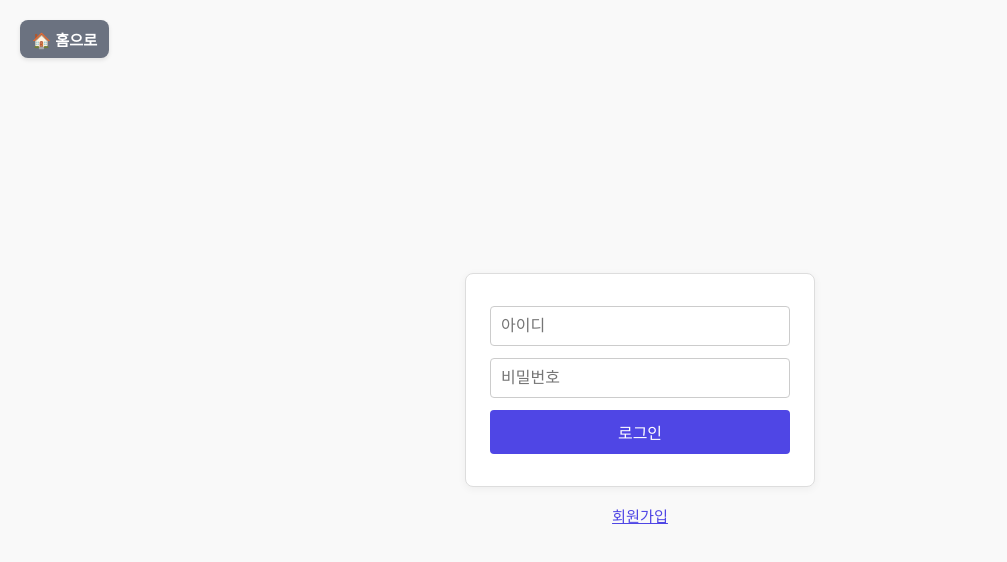
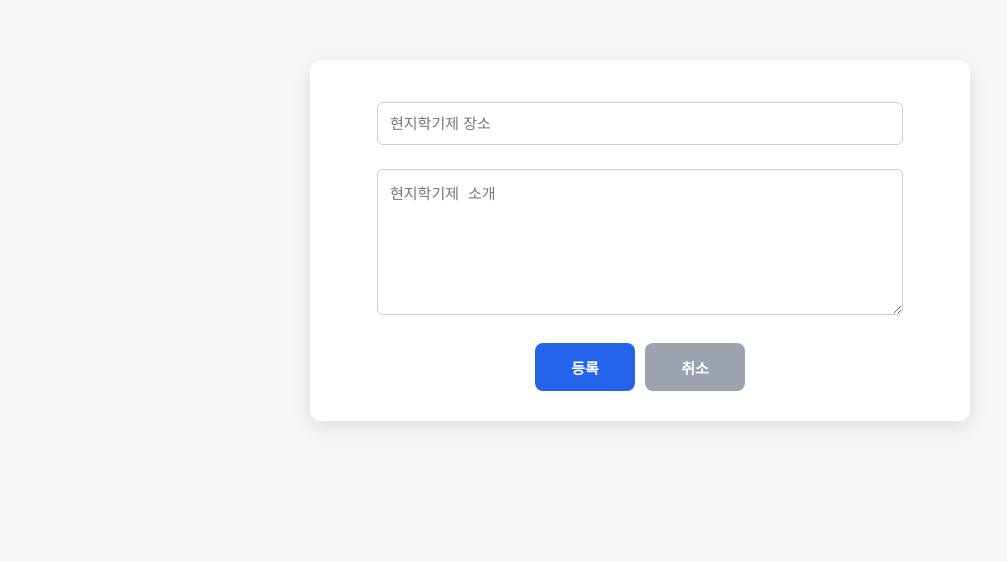
Before and after one commit to 6ReactTeamproject/test, a React (Vite) app: page /intro/new in a window 1280 px wide. Before the commit this address led to /login. Shown: the top 562 px of the page, without its empty margins (0-1007 px from the left). Built offline with nearby package versions, Linux system fonts and the light colour scheme.

Commit message:
생성 버튼 분리

```diff
--- a/db.json
+++ b/db.json
@@ -39,6 +39,14 @@
       "role": "",
       "profileImage": "사진링크",
       "introduction": "추가설명"
+    },
+    {
+      "name": "asdf",
+      "role": "",
+      "profileImage": "",
+      "introduction": "asdf",
+      "authorId": "1",
+      "id": "0eGyW-u"
     }
   ],
   "semester": [
--- a/src/AppRouter.jsx
+++ b/src/AppRouter.jsx
@@ -1,6 +1,6 @@
 import { Routes, Route } from "react-router-dom";
 import TravelIntro from "./components/Travel/TravelIntro";
-import CreateTravelIntro from "./components/Travel/CreateTravelIntro";
+import CreateButton from "./components/Travel/CreateButton.jsx";
 import DetailTravel from "./components/Travel/DetailTravel";
 
 // 팀 소개 관련 컴포넌트
@@ -17,6 +17,7 @@ import WritePost from "./components/Comment/WritePost";
 import Home from "./Home.jsx";
 import Login from "./components/Login/Login.jsx";
 import Signup from "./components/Login/Signup.jsx";
+import CreateTravelIntro from "./components/Travel/CreateTravelIntro.jsx";
 
 export default function AppRouter({ user, setUser }) {
   return (
--- a/src/api/fetch.js
+++ b/src/api/fetch.js
@@ -16,15 +16,21 @@ export async function apiQuery(endpoint, queryObj) {
 }
 
 // POST: 데이터 생성
-export async function apiPost(endpoint, data) {
-  const res = await fetch(`${API_BASE}/${endpoint}`, {
+export async function apiPost(table, data, onSuccess) {
+  const res = await fetch(`${API_BASE}/${table}`, {
     method: "POST",
     headers: { "Content-Type": "application/json" },
     body: JSON.stringify(data),
   });
+
   if (!res.ok) throw new Error("POST 실패");
-  return await res.json();
+
+  const result = await res.json();
+
+  if (onSuccess) onSuccess();
+  return result;
 }
+
 
 // PUT: 전체 수정
 export async function apiPut(endpoint, id, data) {
--- a/src/components/Member/CreateMember.jsx
+++ b/src/components/Member/CreateMember.jsx
@@ -26,10 +26,6 @@ function CreateMember() {
     }).then(() => {
       alert("멤버가 생성되었습니다.");
       navigate("/team");
-      setMemberName("");
-      setMemberPicture("");
-      setMemberRole("");
-      setMemberContent("");
     });
   };
 
--- a/src/components/Travel/CreateButton.jsx
+++ b/src/components/Travel/CreateButton.jsx
@@ -0,0 +1,54 @@
+import { useState, Children, cloneElement } from "react";
+import { useNavigate } from "react-router-dom";
+import { useUser } from "../Travel/UserContext";
+import { apiPost } from "../../api/fetch";
+import './travel.css';
+
+export default function CreateButton({ table, redirect, empty, children }) {
+  const [inputs, setInputs] = useState({});
+  const navigate = useNavigate();
+  const { user } = useUser();
+
+  const handleChange = (e) => {
+    const { name, value } = e.target;
+    setInputs(prev => ({ ...prev, [name]: value }));
+  };
+
+  const handleSubmit = async () => {
+    if (!empty(inputs)) {
+      alert("필수 항목을 입력해주세요.");
+      return;
+    }
+
+    try {
+      await apiPost(table, {
+        ...inputs,
+        authorId: user.id,
+      }, () => {
+        alert("게시글이 생성되었습니다.");
+        navigate(redirect);
+      });
+    } catch (error) {
+      alert("게시글 생성에 실패했습니다.");
+      console.error(error);
+    }
+  };
+
+  const enhancedChildren = Children.map(children, (child) => {
+    if (!child?.props?.name) return child;
+    return cloneElement(child, {
+      value: inputs[child.props.name] || "",
+      onChange: handleChange,
+    });
+  });
+
+  return (
+    <div className="form-container">
+      {enhancedChildren}
+      <div className="button-group">
+        <button onClick={handleSubmit} className="add-button">등록</button>
+        <button onClick={() => navigate(redirect)} className="cancel-button">취소</button>
+      </div>
+    </div>
+  );
+}
--- a/src/components/Travel/CreateTravelIntro.jsx
+++ b/src/components/Travel/CreateTravelIntro.jsx
@@ -1,68 +1,16 @@
-import { useState, useEffect } from "react";
-import { useNavigate } from "react-router-dom";
-import { useUser } from "./UserContext";
-import './travel.css';
+import CreateButton from "./CreateButton";
 
 export default function CreateTravelIntro() {
-  const [travelTitle, setTravelTitle] = useState("");
-  const [travelContent, setTravelContent] = useState("");
-  const [imgLink, setImgLink] = useState("");
-  const navigate = useNavigate();
-  const { user } = useUser();
-
-  const defaultImageUrl = "https://plus.unsplash.com/premium_photo-1666700698920-d2d2bba589f8?q=80&w=3132&auto=format&fit=crop&ixlib=rb-4.1.0&ixid=M3wxMjA3fDB8MHxwaG90by1wYWdlfHx8fGVufDB8fHx8fA%3D%3D";
-
-  useEffect(() => {
-    if (!user) {
-      navigate("/login");
-      alert("로그인이 필요한 기능입니다.");
-    }
-  }, []);
-
-  function handleCreatePost() {
-    if (!travelTitle.trim() || !travelContent.trim()) {
-      alert("제목과 소개는 필수 입력입니다.");
-      return;
-    }
-
-    const imageToUse = imgLink.trim() || defaultImageUrl;
-
-    fetch("http://localhost:3001/semester", {
-      method: "POST",
-      headers: { "Content-Type": "application/json" },
-      body: JSON.stringify({
-        title: travelTitle,
-        description: travelContent,
-        imageUrl: imageToUse,
-        authorId: user.id
-      }),
-    }).then(() => {
-      alert("게시글이 생성되었습니다.");
-      navigate("/intro");
-    });
-  }
-
   return (
-    <div className="form-container">
-      <input
-        value={travelTitle}
-        onChange={(e) => setTravelTitle(e.target.value)}
-        placeholder="현지학기제 장소"
-      />
-      <input
-        value={imgLink}
-        onChange={(e) => setImgLink(e.target.value)}
-        placeholder="이미지 링크 입력"
-      />
-      <textarea
-        value={travelContent}
-        onChange={(e) => setTravelContent(e.target.value)}
-        placeholder="현지학기제 소개"
-      />
-      <div className="button-group">
-        <button onClick={handleCreatePost} className="add-button">등록</button>
-        <button onClick={() => navigate("/intro")} className="cancel-button">취소</button>
-      </div>
-    </div>
+    <CreateButton
+      table="semester"
+      redirect="/intro"
+      empty={(data) => data.title?.trim() && data.description?.trim()}
+    >
+      <>
+        <input name="title" placeholder="현지학기제 장소" />
+        <textarea name="description" placeholder="현지학기제 소개" />
+      </>
+    </CreateButton>
   );
 }
```
Also changed, not shown: src/components/Travel/TravelIntro.jsx (line endings or trailing spaces).
